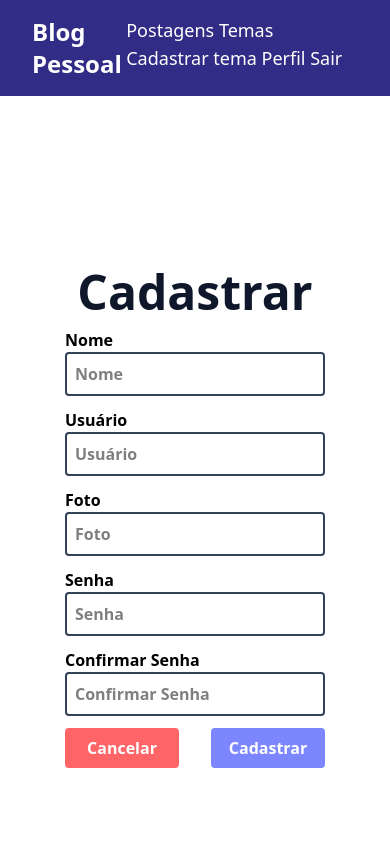
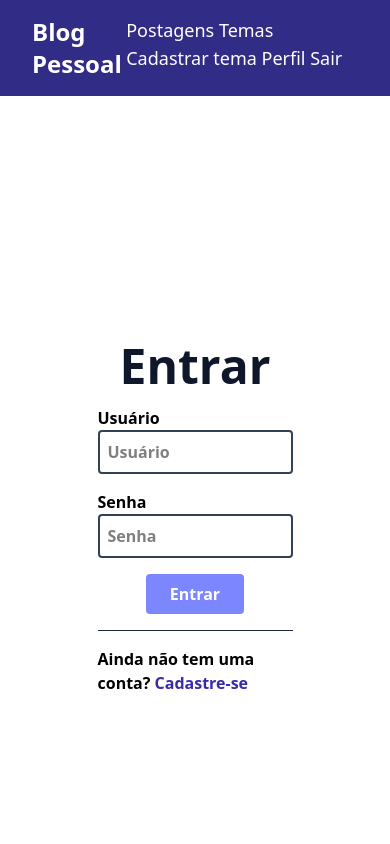
Before and after one commit to Phcode007/blogpessoalf, a React (Vite) app: page / in a window 390 px wide. Shown: the top 844 px of the page. Built offline with nearby package versions, Linux system fonts and the light colour scheme.

Commit message:
Implementação da função login

```diff
--- a/src/App.tsx
+++ b/src/App.tsx
@@ -1,5 +1,6 @@
 import { BrowserRouter, Route, Routes } from "react-router-dom";
 import Home from "./pages/home/Home";
+import Login from "./pages/login/Login";
 import Navbar from "./components/navbar/Navbar";
 import Cadastro from "./pages/cadastro/Cadastro";
 import Footer from "./components/footer/Footer";
@@ -11,8 +12,9 @@
         <Navbar />
         <div className="min-h-[80vh]">
           <Routes>
-            <Route path="/" element={<Cadastro />} />
+            <Route path="/" element={<Login />} />
             <Route path="/home" element={<Home />} />
+            <Route path="/cadastro" element={<Cadastro />} />
           </Routes>
         </div>
         <Footer />
--- /dev/null
+++ b/src/pages/login/Login.tsx
@@ -0,0 +1,54 @@
+import { Link } from "react-router-dom";
+
+function Login() {
+  return (
+    <>
+      <div className="grid grid-cols-1 lg:grid-cols-2 h-screen place-items-center font-bold ">
+        <form className="flex justify-center items-center flex-col w-1/2 gap-4 ">
+          <h2 className="text-slate-900 text-5xl ">Entrar</h2>
+          <div className="flex flex-col w-full">
+            <label htmlFor="usuario">Usuário</label>
+            <input
+              type="text"
+              id="usuario"
+              name="usuario"
+              placeholder="Usuário"
+              className="border-2 border-slate-700 rounded p-2"
+            />
+          </div>
+
+          <div className="flex flex-col w-full">
+            <label htmlFor="senha">Senha</label>
+            <input
+              type="password"
+              id="senha"
+              name="senha"
+              placeholder="Senha"
+              className="border-2 border-slate-700 rounded p-2"
+            />
+          </div>
+
+          <button
+            type="submit"
+            className="rounded bg-indigo-400 flex justify-center hover:bg-indigo-900 text-white w-1/2 py-2"
+          >
+            <span>Entrar</span>
+          </button>
+
+          <hr className="border-slate-800 w-full" />
+
+          <p>
+            Ainda não tem uma conta?{" "}
+            <Link to="/cadastro" className="text-indigo-800 hover:underline">
+              Cadastre-se
+            </Link>
+          </p>
+        </form>
+
+        <div className="bg-[url('https://i.imgur.com/ZZFAmzo.jpg')] lg:block hidden bg-no-repeat w-full min-h-screen bg-cover bg-center"></div>
+      </div>
+    </>
+  );
+}
+
+export default Login;
```
